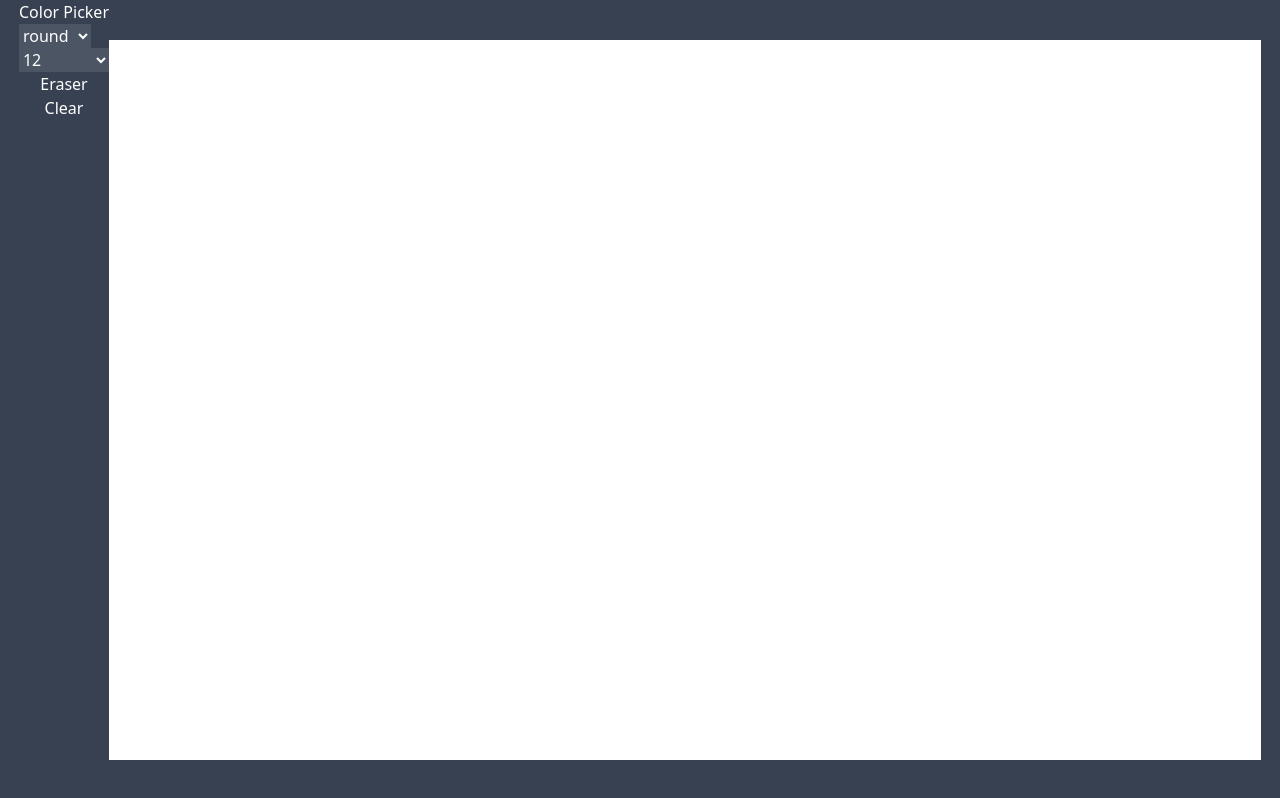
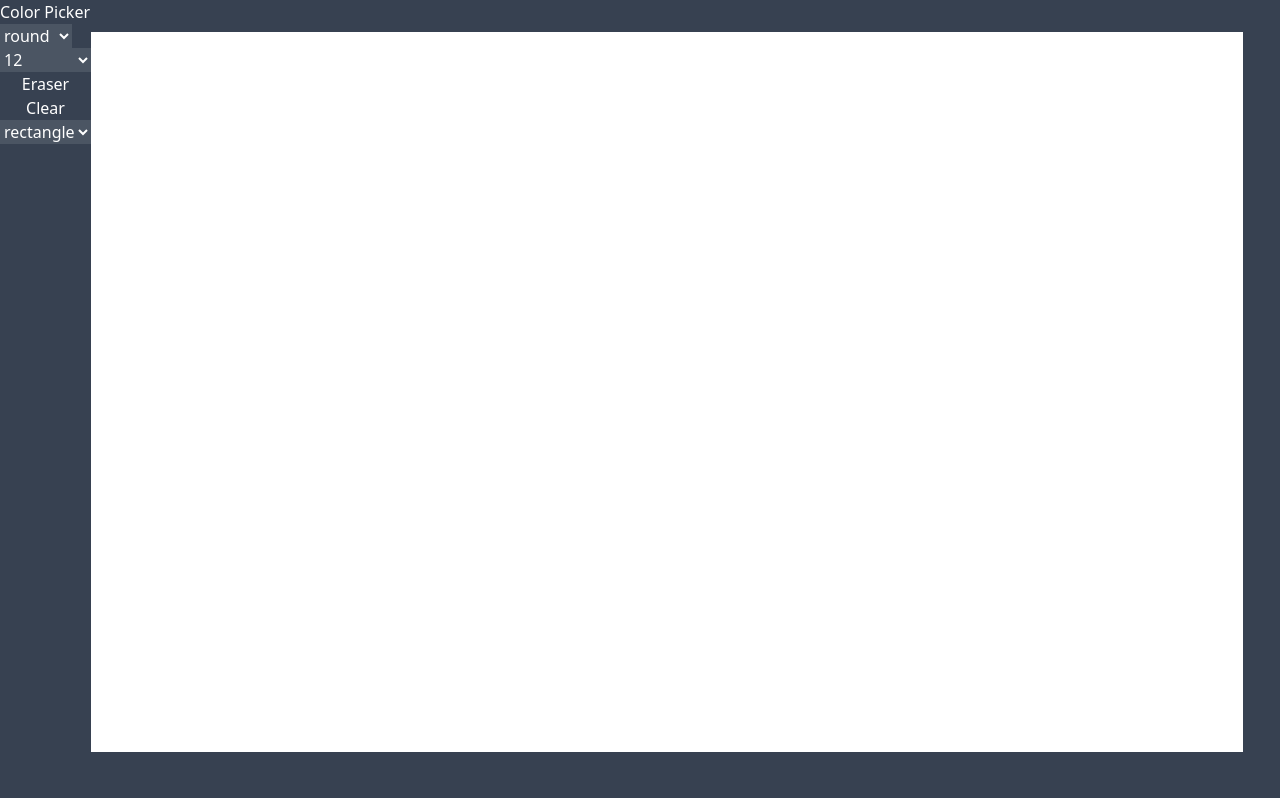
Before and after one commit to theolvq/paint-app-mintbean-hackathon, a Next.js app: page / in a window 1280 px wide. Built offline with nearby package versions, Linux system fonts and the light colour scheme.

Commit message:
added rectangle drawing

```diff
--- a/components/Canvas.tsx
+++ b/components/Canvas.tsx
@@ -11,20 +11,27 @@ interface IProps {
   color: string;
   strokeWidth: number;
   lineCap: CanvasLineCap;
+  shape: string;
 }
 
-interface ClearCanvasArgs {
-  ctxRef: React.RefObject<CanvasRenderingContext2D>;
-  canvasRef: React.RefObject<HTMLCanvasElement>;
+interface PositionArgs {
+  x: number | null;
+  y: number | null;
 }
 
-const Canvas: FC<IProps> = ({ color, strokeWidth, lineCap }) => {
+const Canvas: FC<IProps> = ({ color, strokeWidth, lineCap, shape }) => {
   const canvasRef = useRef<HTMLCanvasElement>(null!);
+  const overlayRef = useRef<HTMLCanvasElement>(null!);
   const ctxRef = useRef<CanvasRenderingContext2D>(null!);
+  const overlayCtxRef = useRef<CanvasRenderingContext2D>(null!);
 
   const [isDrawing, setIsDrawing] = useState(false);
   const [cursorPosition, setCursorPosition] = useState({ x: 0, y: 0 });
   const [cursorHidden, setCursorHidden] = useState(true); // custom cursor logic
+  const [startPosition, setStartPosition] = useState<PositionArgs>({
+    x: null,
+    y: null,
+  });
 
   const clearCanvas = () => {
     ctxRef.current.clearRect(
@@ -38,6 +45,7 @@ const Canvas: FC<IProps> = ({ color, strokeWidth, lineCap }) => {
   // Initialize the canvas
   useEffect(() => {
     const canvas = canvasRef.current;
+    const overlay = overlayRef.current;
     const width = window.innerWidth * 0.9;
     const height = window.innerHeight * 0.9;
     const devicePixelRatio = window.devicePixelRatio || 1;
@@ -45,11 +53,17 @@ const Canvas: FC<IProps> = ({ color, strokeWidth, lineCap }) => {
     canvas.height = height * devicePixelRatio;
     canvas.style.width = `${width}px`;
     canvas.style.height = `${height}px`;
+    overlay.width = width * devicePixelRatio;
+    overlay.height = height * devicePixelRatio;
+    overlay.style.width = `${width}px`;
+    overlay.style.height = `${height}px`;
     const ctx = canvas.getContext('2d')!;
+    const overlayCtx = overlay.getContext('2d')!;
     ctx.scale(devicePixelRatio, devicePixelRatio);
+    overlayCtx.scale(devicePixelRatio, devicePixelRatio);
   }, []);
 
-  // Initialize the context and allow for color picking, strokeWidth picking
+  // Initialize the context and allow for color, strokeWidth and lineCap picking
   useEffect(() => {
     const canvas = canvasRef.current;
     const ctx = canvas.getContext('2d')!;
@@ -58,43 +72,84 @@ const Canvas: FC<IProps> = ({ color, strokeWidth, lineCap }) => {
     ctx.fillStyle = color;
     ctx.lineWidth = strokeWidth;
     ctxRef.current = ctx;
+
+    const overlay = overlayRef.current;
+    const overlayCtx = overlay.getContext('2d')!;
+    overlayCtx.lineCap = lineCap;
+    overlayCtx.strokeStyle = color;
+    overlayCtx.fillStyle = color;
+    overlayCtx.lineWidth = strokeWidth;
+    overlayCtxRef.current = overlayCtx;
   }, [color, strokeWidth, lineCap]);
 
+  // Line drawing functions
   const drawLineStart = (x: number, y: number) => {
-    ctxRef.current.beginPath();
-    ctxRef.current.moveTo(x, y);
-    ctxRef.current.lineTo(x, y);
-    ctxRef.current.stroke();
+    overlayCtxRef.current.beginPath();
+    overlayCtxRef.current.moveTo(x, y);
+    overlayCtxRef.current.lineTo(x, y);
+    overlayCtxRef.current.stroke();
   };
 
   const drawLineMove = (x: number, y: number) => {
-    ctxRef.current.lineTo(x, y);
-    ctxRef.current.stroke();
+    overlayCtxRef.current.lineTo(x, y);
+    overlayCtxRef.current.stroke();
   };
 
-  const drawRectangleStart = (
-    x: number,
-    y: number,
-    width: number,
-    height: number,
-  ) => {
-    ctxRef.current.fillRect(x, y, width, height);
+  const drawLineEnd = () => {
+    overlayCtxRef.current.closePath();
   };
 
-  const drawCircle = (x: number, y: number, radius: number) => {
-    ctxRef.current.arc(x, y, radius, 0, 2 * Math.PI);
+  // Rectangle drawing functions
+  const drawRectangleStart = (x: number, y: number) => {
+    setStartPosition({ x, y });
   };
 
+  const drawRectangleMove = (x: number, y: number) => {
+    if (!startPosition.x || !startPosition.y) return;
+    const width = x - startPosition.x;
+    const height = y - startPosition.y;
+    ctxRef.current.clearRect(
+      0,
+      0,
+      canvasRef.current.width,
+      canvasRef.current.height,
+    );
+    ctxRef.current.strokeRect(startPosition.x, startPosition.y, width, height);
+  };
+
+  const drawRectangleEnd = (x: number, y: number) => {
+    if (!startPosition.x || !startPosition.y) return;
+    const width = x - startPosition.x;
+    const height = y - startPosition.y;
+    overlayCtxRef.current.strokeRect(
+      startPosition.x,
+      startPosition.y,
+      width,
+      height,
+    );
+    setStartPosition({ x: null, y: null });
+  };
+
+  // Event Handlers
   const handleMouseDown: MouseEventHandler = ({ nativeEvent }) => {
     const { offsetX, offsetY } = nativeEvent;
-    // drawRectangleStart(offsetX, offsetY, 100, 100);
-    // drawCircle(offsetX, offsetY, 100);
     setIsDrawing(true);
+    if (shape === 'line') {
       drawLineStart(offsetX, offsetY);
+    }
+    if (shape === 'rectangle') {
+      drawRectangleStart(offsetX, offsetY);
+    }
   };
 
-  const handleMouseUp: MouseEventHandler = (e) => {
-    ctxRef.current.closePath();
+  const handleMouseUp: MouseEventHandler = ({ nativeEvent }) => {
+    const { offsetX, offsetY } = nativeEvent;
+    if (shape === 'line') {
+      drawLineEnd();
+    }
+    if (shape === 'rectangle') {
+      drawRectangleEnd(offsetX, offsetY);
+    }
     setIsDrawing(false);
   };
 
@@ -102,7 +157,13 @@ const Canvas: FC<IProps> = ({ color, strokeWidth, lineCap }) => {
     const { offsetX, offsetY, clientX, clientY } = nativeEvent;
     setCursorPosition({ x: clientX, y: clientY });
     if (!isDrawing) return;
+
+    if (shape === 'line') {
       drawLineMove(offsetX, offsetY);
+    }
+    if (shape === 'rectangle') {
+      drawRectangleMove(offsetX, offsetY);
+    }
   };
 
   const handleCursorEnter = () => {
@@ -115,7 +176,7 @@ const Canvas: FC<IProps> = ({ color, strokeWidth, lineCap }) => {
   };
 
   return (
-    <>
+    <div>
       <Cursor
         cursorPosition={cursorPosition}
         cursorHidden={cursorHidden}
@@ -123,9 +184,13 @@ const Canvas: FC<IProps> = ({ color, strokeWidth, lineCap }) => {
         color={color}
         lineCap={lineCap}
       />
+      <div className='relative'>
         <canvas
-        className='bg-white w-11/12 h-11/12'
-        // onClick={handleClick}
+          ref={overlayRef}
+          className='bg-white w-11/12 h-11/12 absolute top-8'
+        />
+        <canvas
+          className='bg-transparent w-11/12 h-11/12 absolute top-8'
           onMouseDown={handleMouseDown}
           onMouseUp={handleMouseUp}
           onMouseMove={handleMouseMove}
@@ -133,7 +198,8 @@ const Canvas: FC<IProps> = ({ color, strokeWidth, lineCap }) => {
           onMouseLeave={handleCursorLeave}
           ref={canvasRef}
         />
-    </>
+      </div>
+    </div>
   );
 };
 
--- a/components/ColorPicker.tsx
+++ b/components/ColorPicker.tsx
@@ -8,7 +8,7 @@ interface IProps {
 
 const ColorPicker: React.FC<IProps> = ({ color, setColor }) => {
   return (
-    <div id='color-picker' className='absolute left-full top-4 '>
+    <div id='color-picker' className='absolute left-full top-4 z-50 '>
       <HexColorPicker color={color} onChange={setColor} defaultValue={color} />
     </div>
   );
--- /dev/null
+++ b/components/ShapePicker.tsx
@@ -0,0 +1,22 @@
+import React, { FC } from 'react';
+
+interface IProps {
+  shape: string;
+  setShape: (shape: string) => void;
+}
+
+const ShapePicker: FC<IProps> = ({ shape, setShape }) => {
+  const handleSelect = (e: React.ChangeEvent<HTMLSelectElement>) => {
+    const { value } = e.currentTarget;
+    setShape(value);
+  };
+  return (
+    <select className='bg-gray-600' onChange={handleSelect}>
+      <option value='rectangle'>rectangle</option>
+      <option value='line'>line</option>
+      <option value='circle'>circle</option>
+    </select>
+  );
+};
+
+export default ShapePicker;
--- a/components/Toolbar.tsx
+++ b/components/Toolbar.tsx
@@ -2,6 +2,7 @@ import React, { FC, useEffect, useState } from 'react';
 import ColorPicker from './ColorPicker';
 import Eraser from './Eraser';
 import LineCapPicker from './LineCapPicker';
+import ShapePicker from './ShapePicker';
 import StrokeWidthPicker from './StrokeWidthPicker';
 
 interface IProps {
@@ -11,6 +12,8 @@ interface IProps {
   setStrokeWidth: (strokeWidth: number) => void;
   lineCap: CanvasLineCap;
   setLineCap: (lineCap: CanvasLineCap) => void;
+  shape: string;
+  setShape: (shape: string) => void;
 }
 
 const Toolbar: FC<IProps> = ({
@@ -20,19 +23,10 @@ const Toolbar: FC<IProps> = ({
   setStrokeWidth,
   lineCap,
   setLineCap,
+  shape,
+  setShape,
 }) => {
   const [showColorPicker, setShowColorPicker] = useState(false);
-
-  // useEffect(() => {
-  //   const handleClickOutside = (e) => {
-  //     if (e?.target?.id === 'color-btn') return;
-  //     setShowColorPicker(false);
-  //   };
-  //   document.addEventListener('mousedown', handleClickOutside);
-  //   return () => {
-  //     document.removeEventListener('mousedown', handleClickOutside);
-  //   };
-  // }, []);
 
   const handlebuttonClick = (e: React.MouseEvent<HTMLButtonElement>) => {
     setShowColorPicker((prev) => !prev);
@@ -58,6 +52,7 @@ const Toolbar: FC<IProps> = ({
         color={color}
       />
       <button>Clear</button>
+      <ShapePicker shape={shape} setShape={setShape} />
     </div>
   );
 };
--- a/pages/index.tsx
+++ b/pages/index.tsx
@@ -1,16 +1,15 @@
 import type { NextPage } from 'next';
 import Head from 'next/head';
-import { useRef, useState } from 'react';
+import { useState } from 'react';
 import Canvas from '../components/Canvas';
-import ColorPicker from '../components/ColorPicker';
-import Eraser from '../components/Eraser';
-import StrokeWidthPicker from '../components/StrokeWidthPicker';
+
 import Toolbar from '../components/Toolbar';
 
 const Home: NextPage = () => {
   const [color, setColor] = useState('#000000');
   const [strokeWidth, setStrokeWidth] = useState(12);
   const [lineCap, setLineCap] = useState<CanvasLineCap>('round');
+  const [shape, setShape] = useState('line');
 
   return (
     <>
@@ -19,7 +18,7 @@ const Home: NextPage = () => {
         <meta name='description' content='Generated by create next app' />
         <link rel='icon' href='/favicon.ico' />
       </Head>
-      <main className='bg-gray-700 text-white min-h-screen flex justify-center items-center'>
+      <main className='bg-gray-700 text-white min-h-screen flex'>
         <Toolbar
           color={color}
           setColor={setColor}
@@ -27,8 +26,15 @@ const Home: NextPage = () => {
           setStrokeWidth={setStrokeWidth}
           lineCap={lineCap}
           setLineCap={setLineCap}
+          shape={shape}
+          setShape={setShape}
         />
-        <Canvas color={color} strokeWidth={strokeWidth} lineCap={lineCap} />
+        <Canvas
+          color={color}
+          strokeWidth={strokeWidth}
+          lineCap={lineCap}
+          shape={shape}
+        />
       </main>
     </>
   );
--- a/styles/globals.css
+++ b/styles/globals.css
@@ -12,6 +12,7 @@
   .cursor {
     position: fixed;
     pointer-events: none;
+    z-index: 100;
   }
   .round {
     border-radius: 100%;
```
Lines whose indentation alone changed are shown as unchanged.
